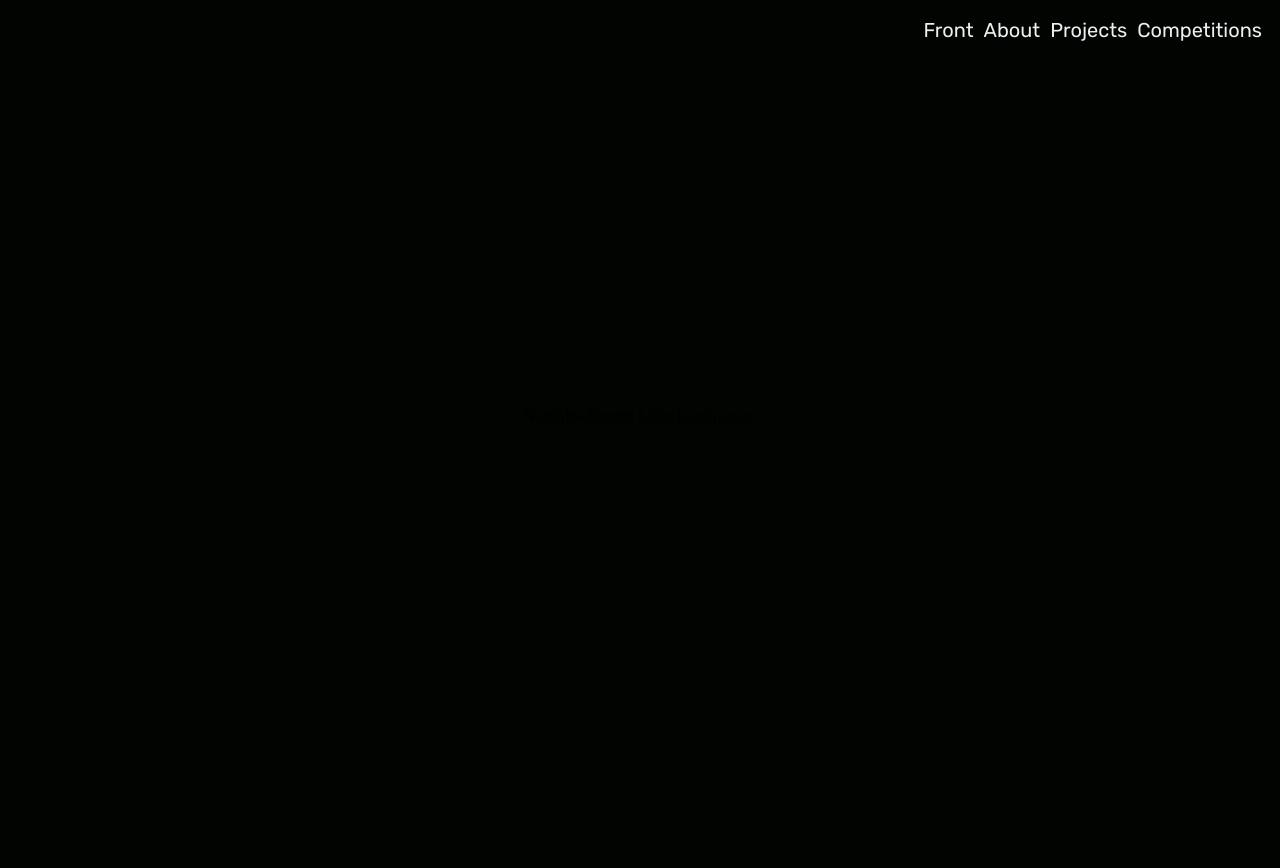
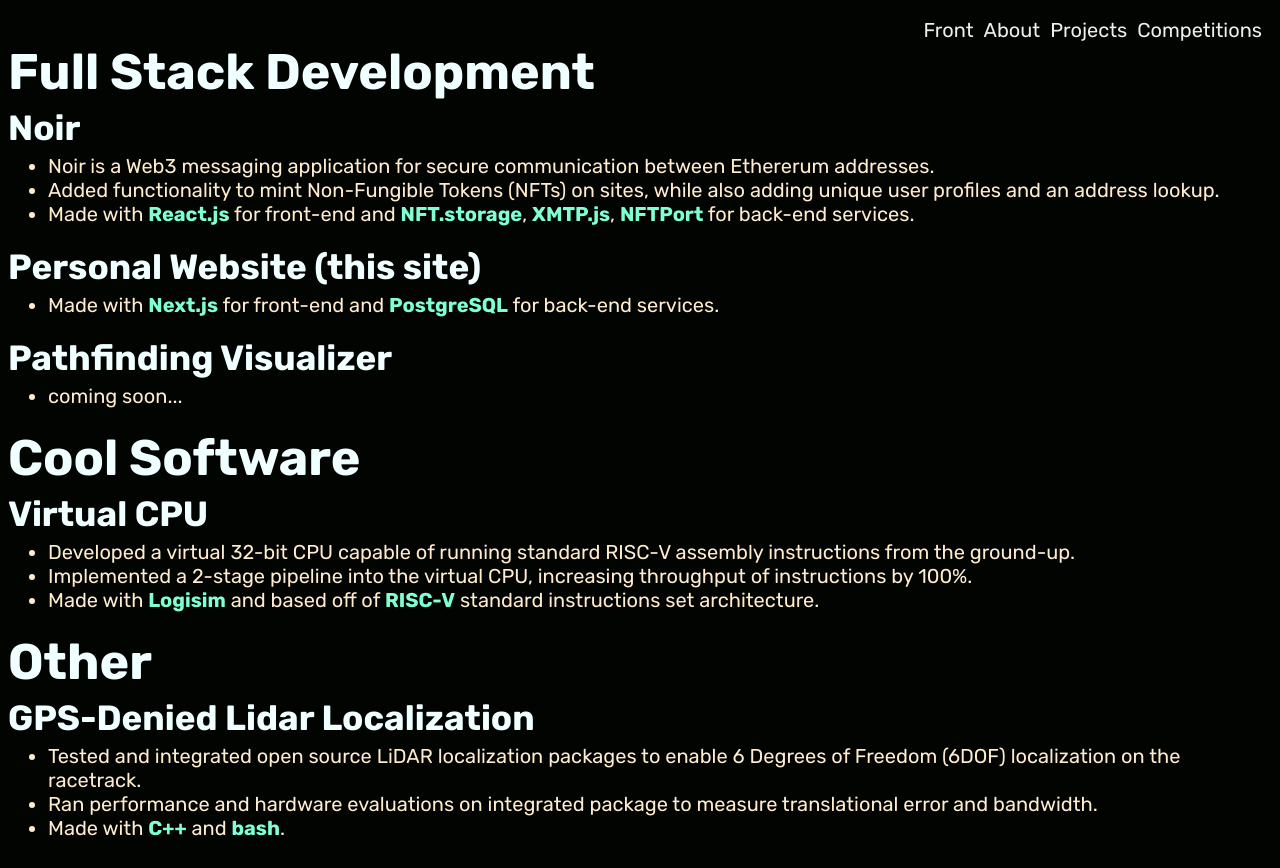
Before and after one commit to camelCasingGod/website, a Next.js app: page /projects in a window 1280 px wide. Before the commit the page ends 800 px from the top, so only its background shows below. Built offline with nearby package versions, Linux system fonts and the light colour scheme.

Commit message:
[content] added to projects

```diff
--- a/app/competitions/page.tsx
+++ b/app/competitions/page.tsx
@@ -9,14 +9,14 @@
         <div className={styles.information}>
           <h1 className={styles.compheader}>Competitive Programming</h1>
           <div className={styles.description}>
-            <p>Rating: 726, max: 726</p>
+            <p>Codeforces Rating: 726, max: 726</p>
           </div>
         </div>
 
         <div className={styles.information}>
           <h1 className={styles.compheader}>Chess</h1>
           <div className={styles.description}>
-            <p>Rating: 750, max: 800</p>
+            <p>Chess.com Rating: 750, max: 800</p>
           </div>
         </div>
       </section>
--- a/app/projects/page.tsx
+++ b/app/projects/page.tsx
@@ -1,8 +1,56 @@
-export default function Projects() {
+import styles from '../../styles/projects.module.css'
+import { Rubik } from 'next/font/google'
+
+const rubik = Rubik({ subsets: ['latin'] })
+
+export default function About() {
     return (
-      <section className="center">
-        <div>Noir</div>
-        <div>GPS-Denied Lidar Localization</div>
+      <section className={"informationlist"}>
+        <div className={styles.information + " " + rubik.className}>
+          <h1 className={styles.aboutheader}>
+            Full Stack Development
+          </h1>
+          <div className={styles.aboutdesc}>
+            <b className={styles.projectname}>Noir</b>
+            <ul className={styles.bullets}>
+              <li>Noir is a Web3 messaging application for secure communication between Ethererum addresses.</li>
+              <li>Added functionality to mint Non-Fungible Tokens (NFTs) on sites, while also adding unique user profiles and an address lookup.</li>
+              <li>Made with <b className={styles.emph}>React.js</b> for front-end and <b className={styles.emph}>NFT.storage</b>, <b className={styles.emph}>XMTP.js</b>, <b className={styles.emph}>NFTPort</b> for back-end services.</li>
+            </ul>
+            <b className={styles.projectname}>Personal Website (this site)</b>
+            <ul className={styles.bullets}>
+              <li>Made with <b className={styles.emph}>Next.js</b> for front-end and <b className={styles.emph}>PostgreSQL</b> for back-end services.</li>
+            </ul>
+            <b className={styles.projectname}>Pathfinding Visualizer</b>
+            <ul className={styles.bullets}>
+              <li>coming soon...</li>
+            </ul>
+          </div>
+
+          <h1 className={styles.aboutheader}>
+            Cool Software
+          </h1>
+          <div className={styles.aboutdesc}>
+            <b className={styles.projectname}>Virtual CPU</b>
+            <ul className={styles.bullets}>
+              <li>Developed a virtual 32-bit CPU capable of running standard RISC-V assembly instructions from the ground-up.</li>
+              <li>Implemented a 2-stage pipeline into the virtual CPU, increasing throughput of instructions by 100%.</li>
+              <li>Made with <b className={styles.emph}>Logisim</b> and based off of <b className={styles.emph}>RISC-V</b> standard instructions set architecture.</li>
+            </ul>
+          </div>
+
+          <h1 className={styles.aboutheader}>
+            Other
+          </h1>
+          <div className={styles.aboutdesc}>
+            <b className={styles.projectname}>GPS-Denied Lidar Localization</b>
+            <ul className={styles.bullets}>
+              <li>Tested and integrated open source LiDAR localization packages to enable 6 Degrees of Freedom (6DOF) localization on the racetrack.</li>
+              <li>Ran performance and hardware evaluations on integrated package to measure translational error and bandwidth.</li>
+              <li>Made with <b className={styles.emph}>C++</b> and <b className={styles.emph}>bash</b>.</li>
+            </ul>
+          </div>
+        </div>
       </section>
     )
 }
--- a/styles/projects.module.css
+++ b/styles/projects.module.css
@@ -1,11 +1,26 @@
-.compheader {
+.aboutheader {
     color: azure;
     font-size: 50px;
-    margin-top: 10px;
-    margin-bottom: 10px;
+    margin-top: 0px;
+    margin-bottom: 5px;
 }
 
-.description {
+.aboutdesc {
     color: blanchedalmond;
     font-size: 20px;
+    padding-top: 0px;
 }
+
+.bullets {
+    margin-top: 5px;
+}
+
+.emph {
+    font-weight: bold;
+    color: aquamarine;
+}
+
+.projectname {
+    font-size: 35px;
+    color: azure;
+}
```
